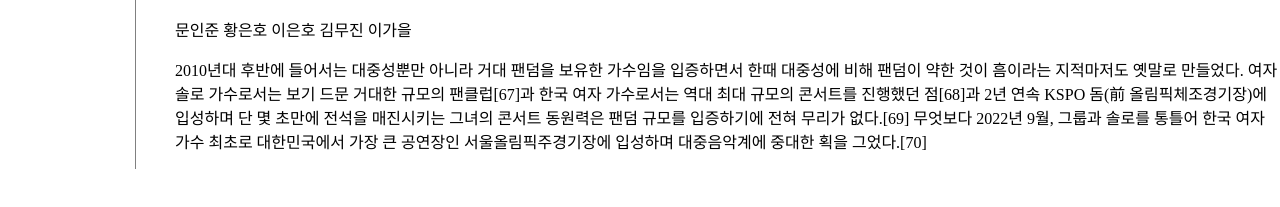
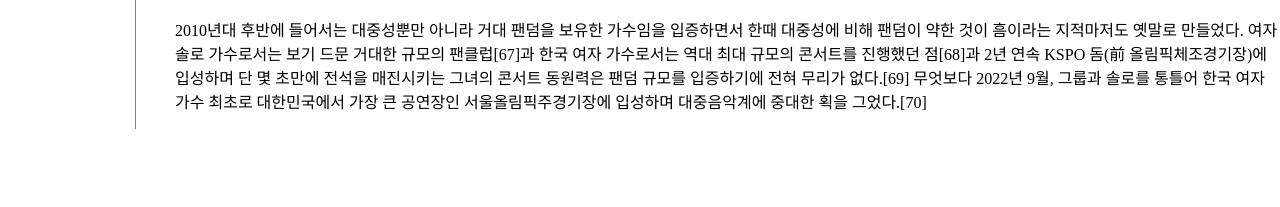
Before and after one commit to wonsun-max/WONSUN-WEB, a plain HTML site: page index.html in a window 1280 px wide. Shown: the part 463-670 px from the top of the page. Drawn offline with Linux system fonts and the light colour scheme; a script that the page names is missing.

Commit message:
Add files via upload

```diff
--- a/index.html
+++ b/index.html
@@ -27,7 +27,6 @@
 <p>
   <iframe width="560" height="315" src="https://www.youtube.com/embed/YlY2CJaErdE" title="YouTube video player" frameborder="0" allow="accelerometer; autoplay; clipboard-write; encrypted-media; gyroscope; picture-in-picture" allowfullscreen></iframe>
 </p>
-<p>문인준 황은호 이은호 김무진 이가을</p>
 <p>2010년대 후반에 들어서는 대중성뿐만 아니라 거대 팬덤을 보유한 가수임을 입증하면서 한때 대중성에 비해 팬덤이 약한 것이 흠이라는 지적마저도 옛말로 만들었다. 여자 솔로 가수로서는 보기 드문 거대한 규모의 팬클럽[67]과 한국 여자 가수로서는 역대 최대 규모의 콘서트를 진행했던 점[68]과 2년 연속 KSPO 돔(前 올림픽체조경기장)에 입성하며 단 몇 초만에 전석을 매진시키는 그녀의 콘서트 동원력은 팬덤 규모를 입증하기에 전혀 무리가 없다.[69] 무엇보다 2022년 9월, 그룹과 솔로를 통틀어 한국 여자 가수 최초로 대한민국에서 가장 큰 공연장인 서울올림픽주경기장에 입성하며 대중음악계에 중대한 획을 그었다.[70]</p>
 </div>
 </div>
```
